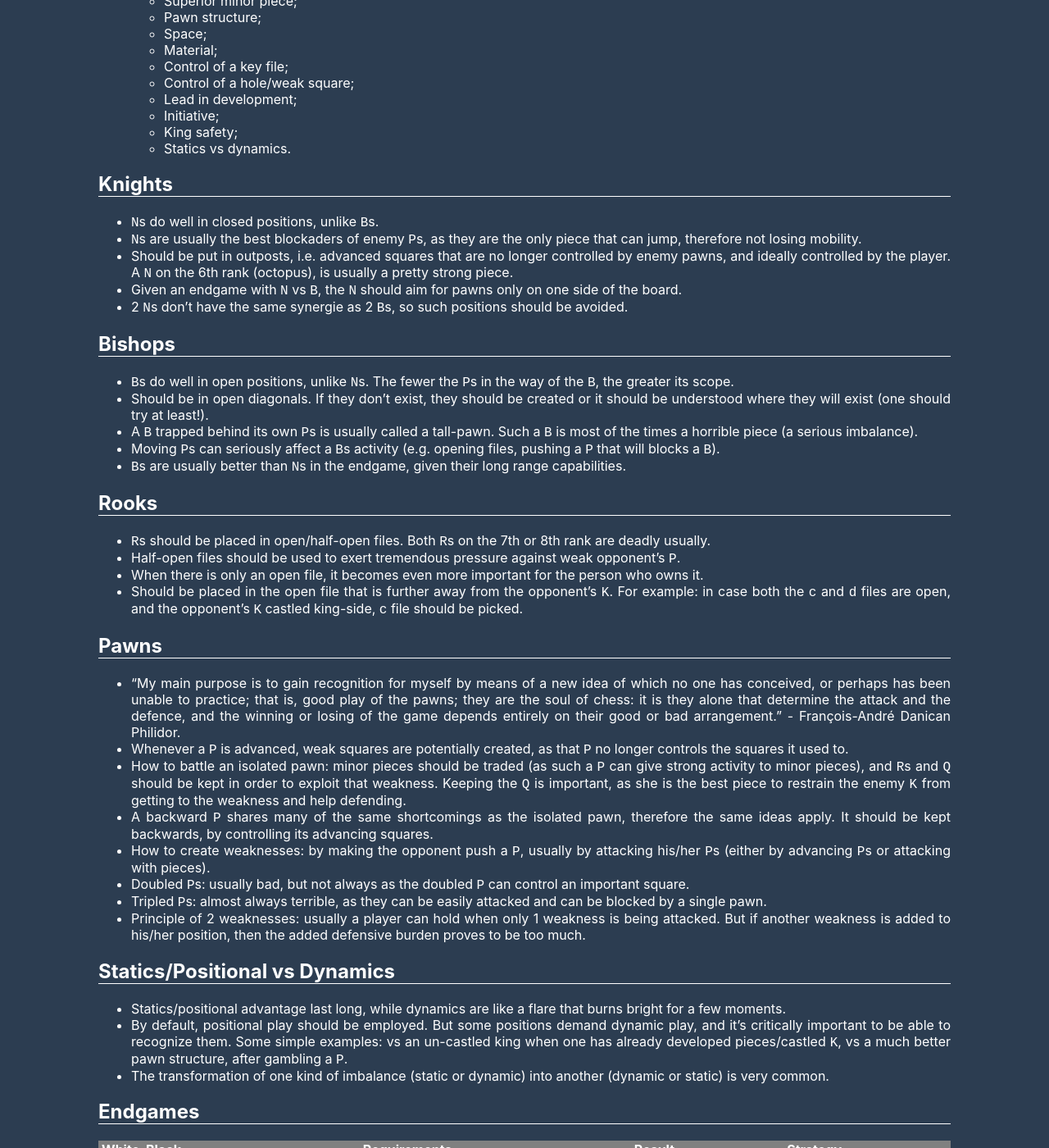
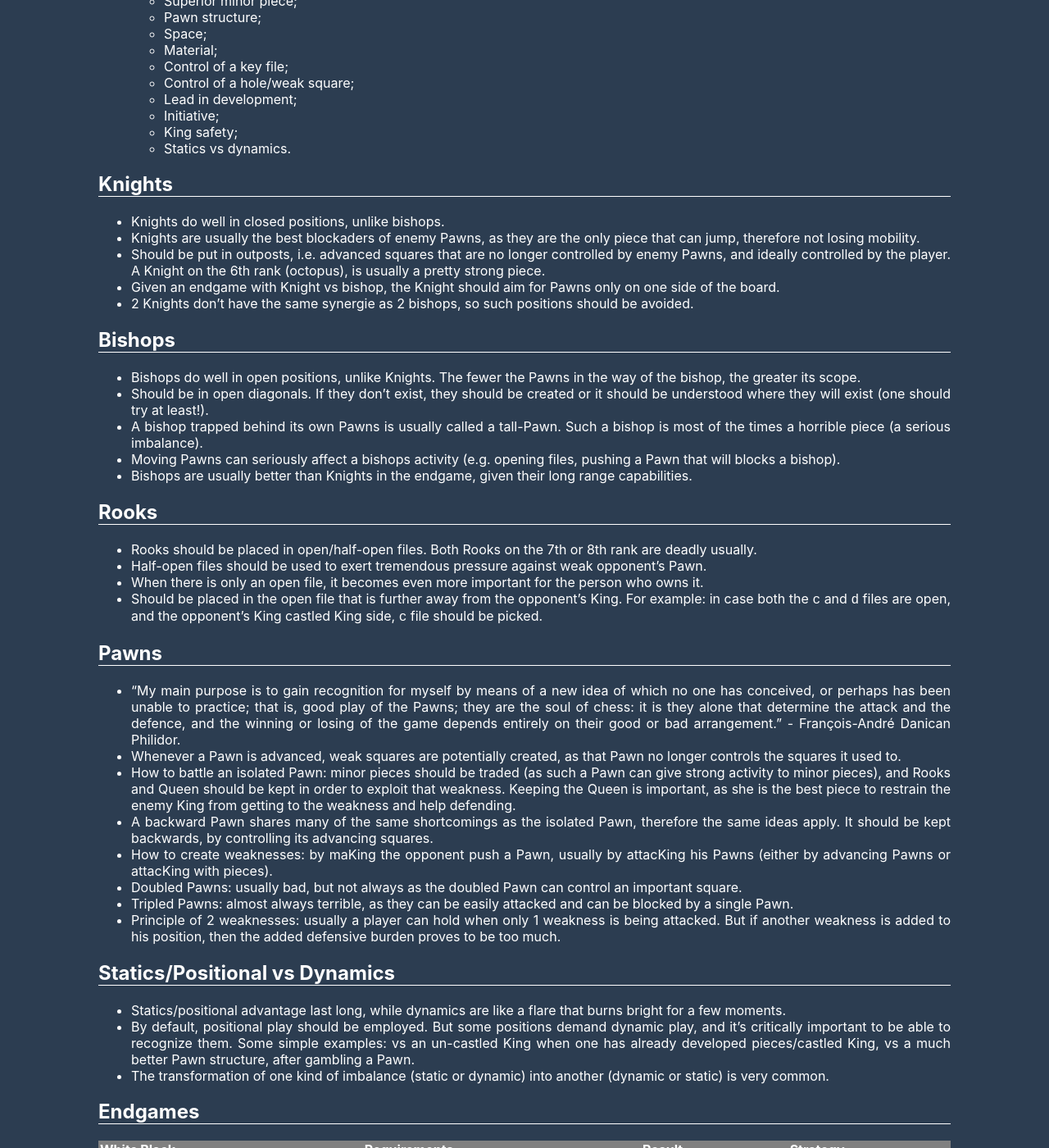
Before and after one commit to brunoroque06/brunoroque06.github.io, a Jekyll site: the page built from _pages/chess-fundamentals.md, in a window 1280 px wide and 1400 px high, scrolled down 887 px. Shown: the whole window at 82% size. Built offline with Jekyll 4.4.1, drawn with Linux system fonts in a browser that asks for light colours; some of the changed text lies outside the part shown.

Commit message:
Replace pieces' symbols

```diff
--- a/_pages/chess-fundamentals.md
+++ b/_pages/chess-fundamentals.md
@@ -21,7 +21,7 @@ This page contains a compilation of chess fundamentals.
   3. attacks of a piece towards a higher value piece.
 - On trading pieces: most of the time, to take is a mistake. When a player takes, most of the times he is developing opponent's pieces. Players should embrace tension, and not be afraid of it.
 - Placing a piece on a square where it does not work with the rest of its army is rarely a good idea. Chess is a team game and each side wants as many pieces as possible to work towards the same goal.
-- Unless the position is very sharp, and positionally speaking, it's usually a bad idea to leave pieces undefended.
+- Unless the position is very sharp, and positionally speaKing, it's usually a bad idea to leave pieces undefended.
 - A quote on plans: "The P-word. I think (Jan) Gustafsson doesn't allow people to use the word plan in a chess sense. Actually I completely agree with him! Plans do not exist. There are some ideas, they exist, and then when you've played lots of ideas in the game you can say, "ok, this was my plan", but not beforehand. It's like, what is your plan in life? It's impossible to answer until your life actually happens." - Alexander Grischuk.
 
 ## Imbalances
@@ -41,59 +41,59 @@ This page contains a compilation of chess fundamentals.
 
 ## Knights
 
-- `N`s do well in closed positions, unlike `B`s.
-- `N`s are usually the best blockaders of enemy `P`s, as they are the only piece that can jump, therefore not losing mobility.
-- Should be put in outposts, i.e. advanced squares that are no longer controlled by enemy pawns, and ideally controlled by the player. A `N` on the 6th rank (octopus), is usually a pretty strong piece.
-- Given an endgame with `N` vs `B`, the `N` should aim for pawns only on one side of the board.
-- 2 `N`s don't have the same synergie as 2 `B`s, so such positions should be avoided.
+- Knights do well in closed positions, unlike bishops.
+- Knights are usually the best blockaders of enemy Pawns, as they are the only piece that can jump, therefore not losing mobility.
+- Should be put in outposts, i.e. advanced squares that are no longer controlled by enemy Pawns, and ideally controlled by the player. A Knight on the 6th rank (octopus), is usually a pretty strong piece.
+- Given an endgame with Knight vs bishop, the Knight should aim for Pawns only on one side of the board.
+- 2 Knights don't have the same synergie as 2 bishops, so such positions should be avoided.
 
 ## Bishops
 
-- `B`s do well in open positions, unlike `N`s. The fewer the `P`s in the way of the `B`, the greater its scope.
+- Bishops do well in open positions, unlike Knights. The fewer the Pawns in the way of the bishop, the greater its scope.
 - Should be in open diagonals. If they don't exist, they should be created or it should be understood where they will exist (one should try at least!).
-- A `B` trapped behind its own `P`s is usually called a tall-pawn. Such a `B` is most of the times a horrible piece (a serious imbalance).
-- Moving `P`s can seriously affect a `B`s activity (e.g. opening files, pushing a `P` that will blocks a `B`).
-- `B`s are usually better than `N`s in the endgame, given their long range capabilities.
+- A bishop trapped behind its own Pawns is usually called a tall-Pawn. Such a bishop is most of the times a horrible piece (a serious imbalance).
+- Moving Pawns can seriously affect a bishops activity (e.g. opening files, pushing a Pawn that will blocks a bishop).
+- Bishops are usually better than Knights in the endgame, given their long range capabilities.
 
 ## Rooks
 
-- `R`s should be placed in open/half-open files. Both `R`s on the 7th or 8th rank are deadly usually.
-- Half-open files should be used to exert tremendous pressure against weak opponent's `P`.
+- Rooks should be placed in open/half-open files. Both Rooks on the 7th or 8th rank are deadly usually.
+- Half-open files should be used to exert tremendous pressure against weak opponent's Pawn.
 - When there is only an open file, it becomes even more important for the person who owns it.
-- Should be placed in the open file that is further away from the opponent's `K`. For example: in case both the `c` and `d` files are open, and the opponent's `K` castled king-side, `c` file should be picked.
+- Should be placed in the open file that is further away from the opponent's King. For example: in case both the `c` and `d` files are open, and the opponent's King castled King side, `c` file should be picked.
 
 ## Pawns
 
-- "My main purpose is to gain recognition for myself by means of a new idea of which no one has conceived, or perhaps has been unable to practice; that is, good play of the pawns; they are the soul of chess: it is they alone that determine the attack and the defence, and the winning or losing of the game depends entirely on their good or bad arrangement." - François-André Danican Philidor.
-- Whenever a `P` is advanced, weak squares are potentially created, as that `P` no longer controls the squares it used to.
-- How to battle an isolated pawn: minor pieces should be traded (as such a `P` can give strong activity to minor pieces), and `R`s and `Q` should be kept in order to exploit that weakness. Keeping the `Q` is important, as she is the best piece to restrain the enemy `K` from getting to the weakness and help defending.
-- A backward `P` shares many of the same shortcomings as the isolated pawn, therefore the same ideas apply. It should be kept backwards, by controlling its advancing squares.
-- How to create weaknesses: by making the opponent push a `P`, usually by attacking his/her `P`s (either by advancing `P`s or attacking with pieces).
-- Doubled `P`s: usually bad, but not always as the doubled `P` can control an important square.
-- Tripled `P`s: almost always terrible, as they can be easily attacked and can be blocked by a single pawn.
-- Principle of 2 weaknesses: usually a player can hold when only 1 weakness is being attacked. But if another weakness is added to his/her position, then the added defensive burden proves to be too much.
+- "My main purpose is to gain recognition for myself by means of a new idea of which no one has conceived, or perhaps has been unable to practice; that is, good play of the Pawns; they are the soul of chess: it is they alone that determine the attack and the defence, and the winning or losing of the game depends entirely on their good or bad arrangement." - François-André Danican Philidor.
+- Whenever a Pawn is advanced, weak squares are potentially created, as that Pawn no longer controls the squares it used to.
+- How to battle an isolated Pawn: minor pieces should be traded (as such a Pawn can give strong activity to minor pieces), and Rooks and Queen should be kept in order to exploit that weakness. Keeping the Queen is important, as she is the best piece to restrain the enemy King from getting to the weakness and help defending.
+- A backward Pawn shares many of the same shortcomings as the isolated Pawn, therefore the same ideas apply. It should be kept backwards, by controlling its advancing squares.
+- How to create weaknesses: by maKing the opponent push a Pawn, usually by attacKing his Pawns (either by advancing Pawns or attacKing with pieces).
+- Doubled Pawns: usually bad, but not always as the doubled Pawn can control an important square.
+- Tripled Pawns: almost always terrible, as they can be easily attacked and can be blocked by a single Pawn.
+- Principle of 2 weaknesses: usually a player can hold when only 1 weakness is being attacked. But if another weakness is added to his position, then the added defensive burden proves to be too much.
 
 ## Statics/Positional vs Dynamics
 
 - Statics/positional advantage last long, while dynamics are like a flare that burns bright for a few moments.
-- By default, positional play should be employed. But some positions demand dynamic play, and it's critically important to be able to recognize them. Some simple examples: vs an un-castled king when one has already developed pieces/castled `K`, vs a much better pawn structure, after gambling a `P`.
+- By default, positional play should be employed. But some positions demand dynamic play, and it's critically important to be able to recognize them. Some simple examples: vs an un-castled King when one has already developed pieces/castled King, vs a much better Pawn structure, after gambling a Pawn.
 - The transformation of one kind of imbalance (static or dynamic) into another (dynamic or static) is very common.
 
 ## Endgames
 
-|   White   | Black |                              Requirements                               | Result |                 Strategy                  |
-| :-------: | :---: | :---------------------------------------------------------------------: | :----: | :---------------------------------------: |
-|    `Q`    |  `P`  | Black's `P` is a `B` or `R` pawn on the 7th rank, supported by his king |  Draw  |                     -                     |
-|   2`B`    |   -   |                                    -                                    |  Win   | Centralize `B`s, then mate on the corner. |
-|   2`N`    |   -   |                                    -                                    |  Draw  |                     -                     |
-| `B` + `N` |   -   |                                    -                                    |  Win   |                     -                     |
-|    `P`    |   -   |                       White `K` has opposition\*                        |  Win   |                     -                     |
-|    `P`    |   -   |                  White `K` does not have opposition\*                   |  Draw  |                     -                     |
+| White | Black |                                 Requirements                                 | Result |                   Strategy                   |
+| :---: | :---: | :--------------------------------------------------------------------------: | :----: | :------------------------------------------: |
+|   ♕   |   ♙   | Black's Pawn is a bishop or Rook Pawn on the 7th rank, supported by his King |  Draw  |                      -                       |
+|  2♗   |   -   |                                      -                                       |  Win   | Centralize bishops, then mate on the corner. |
+|  2♘   |   -   |                                      -                                       |  Draw  |                      -                       |
+| ♗ + ♘ |   -   |                                      -                                       |  Win   |                      -                       |
+|   ♙   |   -   |                         White King has opposition\*                          |  Win   |                      -                       |
+|   ♙   |   -   |                    White King does not have opposition\*                     |  Draw  |                      -                       |
 
-\* opposition: situation where both `K`s face each other on the same row, with only 1 square in between them. The player not having to move is said to have the opposition. Given a position where white `K` in on `e3` and black `K` in on `e5`:
+\* opposition: situation where both Kings face each other on the same row, with only 1 square in between them. The player not having to move is said to have the opposition. Given a position where White King in on `e3` and Black King in on `e5`:
 
-- if it's white to move, then black `K` has the opposition;
-- if it's black to move, then white `K` has the opposition.
+- if it's White to move, then Black King has the opposition;
+- if it's Black to move, then White King has the opposition.
 
 ## References
 
```
Also changed, not shown: _pages/historical-events.md (+1 -1 lines).
